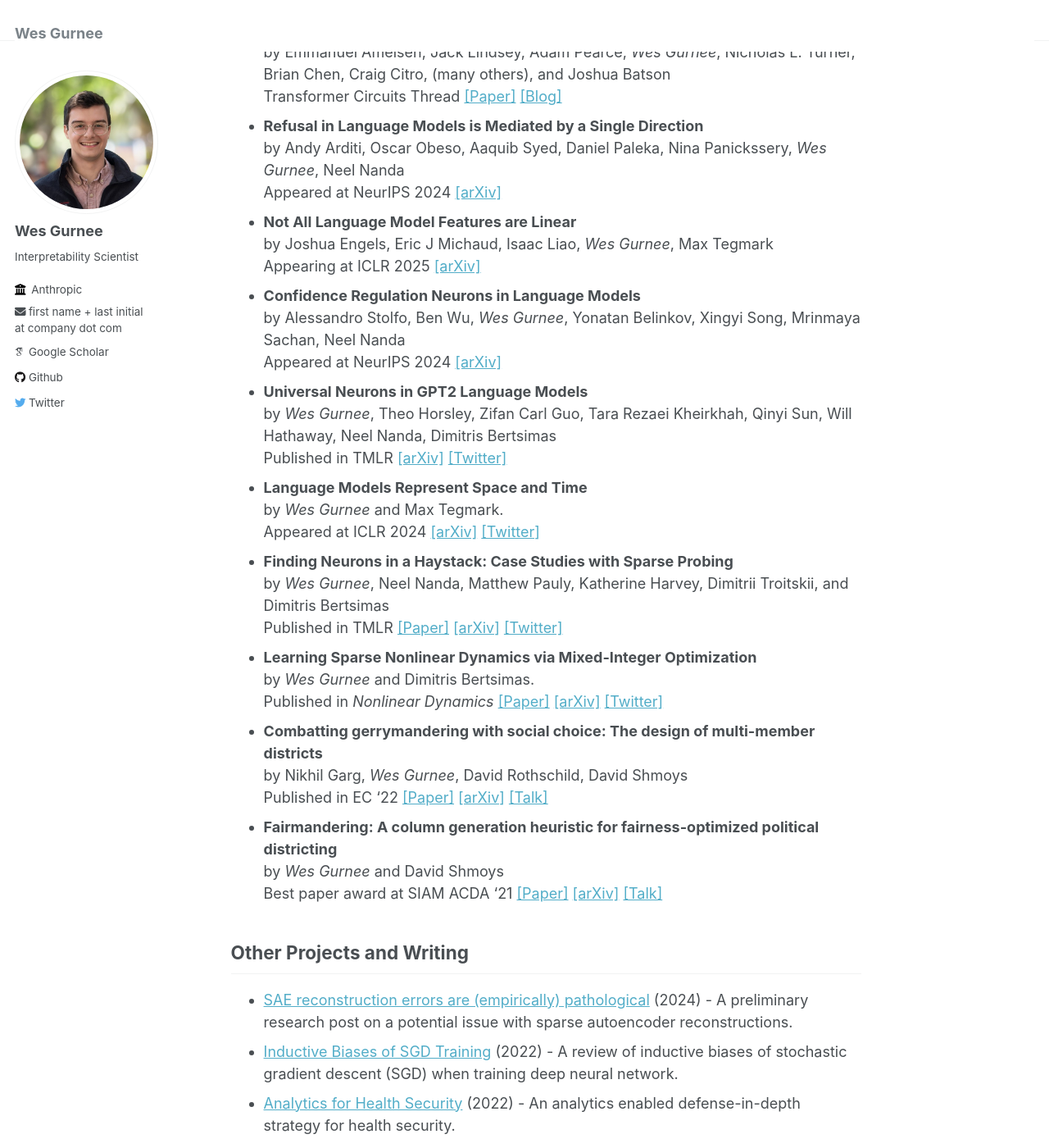
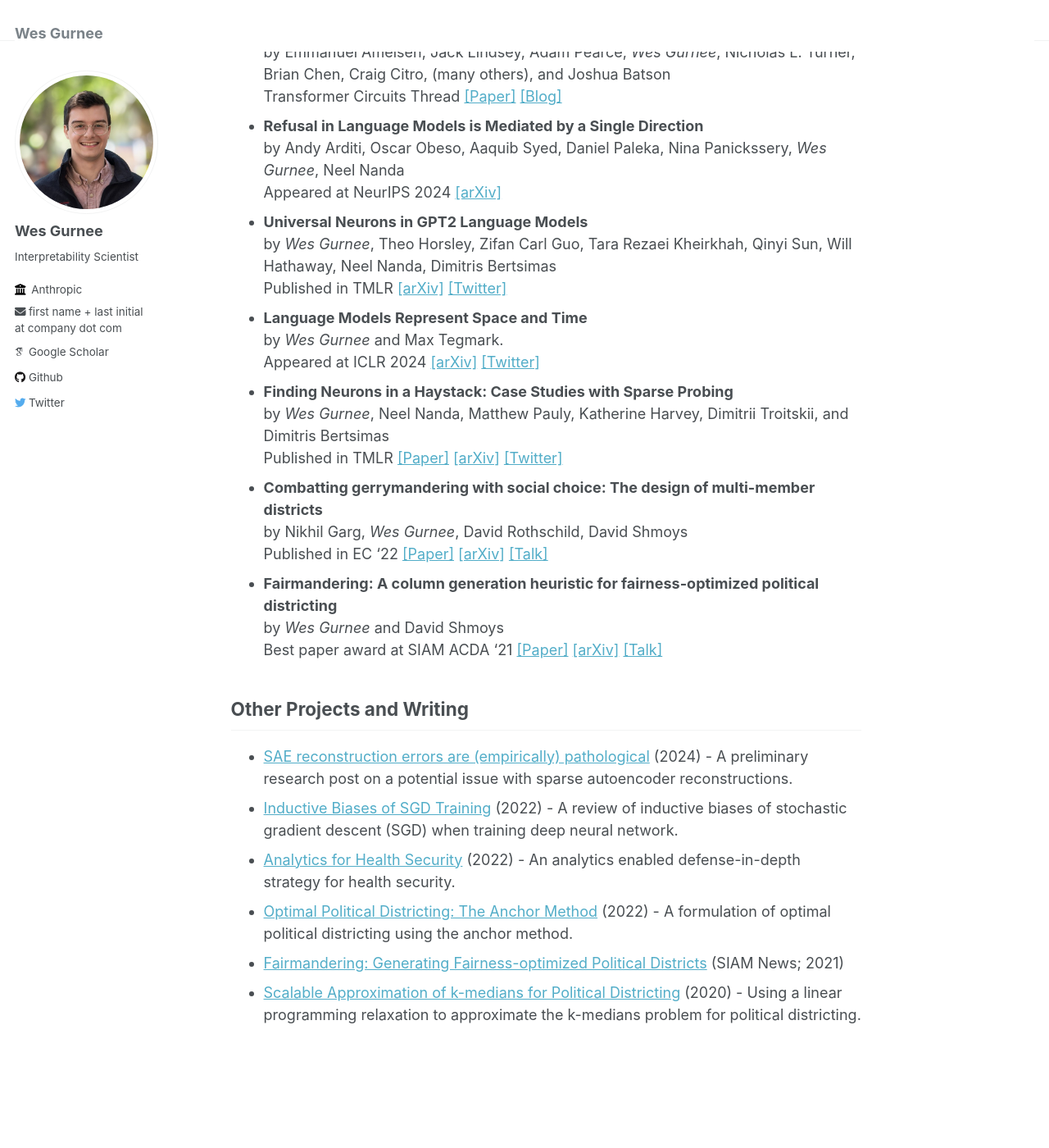
Before and after one commit to wesg52/wesg52.github.io, a Jekyll site: the page built from _pages/about.md, in a window 1280 px wide and 1400 px high, scrolled down 760 px. Shown: the whole window at 82% size. Built offline with Jekyll 4.4.1, drawn with Linux system fonts in a browser that asks for light colours; some web fonts are replaced.

Commit message:
Add Twitter link to workspace paper and trim publication list
Co-Authored-By: Claude Fable 5 <noreply@anthropic.com>
Claude-Session: https://claude.ai/code/session_01VTWEET5hUBwd4PhRHgMSaC

```diff
--- a/_pages/about.md
+++ b/_pages/about.md
@@ -16,17 +16,14 @@ I completed my PhD at MIT where I worked with [Dimitris Bertsimas](https://www.d
 ## Selected Publications
 See [Google Scholar](https://scholar.google.com/citations?hl=en&user=5sxXSfwAAAAJ&view_op=list_works) for a full and up-to-date list.
 
-* **Verbalizable Representations Form a Global Workspace in Language Models** <br>by *Wes Gurnee*, Nicholas Sofroniew, (many others), and Jack Lindsey <br>Transformer Circuits Thread [[Paper]](https://transformer-circuits.pub/2026/workspace/index.html) [[Blog]](https://www.anthropic.com/research/global-workspace) [[Github]](https://github.com/anthropics/jacobian-lens)
+* **Verbalizable Representations Form a Global Workspace in Language Models** <br>by *Wes Gurnee*, Nicholas Sofroniew, (many others), and Jack Lindsey <br>Transformer Circuits Thread [[Paper]](https://transformer-circuits.pub/2026/workspace/index.html) [[Blog]](https://www.anthropic.com/research/global-workspace) [[Github]](https://github.com/anthropics/jacobian-lens) [[Twitter]](https://x.com/AnthropicAI/status/2074185348142280912)
 * **When Models Manipulate Manifolds: The Geometry of a Counting Task** <br>by *Wes Gurnee*, Emmanuel Ameisen, Isaac Kauvar, Julius Tarng, Adam Pearce, Chris Olah, and Joshua Batson <br>Transformer Circuits Thread [[Paper]](https://transformer-circuits.pub/2025/linebreaks/index.html) [[Twitter]](https://x.com/wesg52/status/1980680563582538099)
 * **On the Biology of a Large Language Model** <br>by Jack Lindsey, *Wes Gurnee*, Emmanuel Ameisen, Brian Chen, Adam Pearce, Nicholas L. Turner, Craig Citro, (many others), and Joshua Batson <br>Transformer Circuits Thread [[Paper]](https://transformer-circuits.pub/2025/attribution-graphs/biology.html) [[Blog]](https://www.anthropic.com/research/tracing-thoughts-language-model)
 * **Circuit Tracing: Revealing Computational Graphs in Language Models** <br>by Emmanuel Ameisen, Jack Lindsey, Adam Pearce, *Wes Gurnee*, Nicholas L. Turner, Brian Chen, Craig Citro, (many others), and Joshua Batson <br>Transformer Circuits Thread [[Paper]](https://transformer-circuits.pub/2025/attribution-graphs/methods.html) [[Blog]](https://www.anthropic.com/research/tracing-thoughts-language-model)
 * **Refusal in Language Models is Mediated by a Single Direction** <br>by Andy Arditi, Oscar Obeso, Aaquib Syed, Daniel Paleka, Nina Panickssery, *Wes Gurnee*, Neel Nanda <br>Appeared at NeurIPS 2024 [[arXiv]](https://arxiv.org/pdf/2406.11717)
-* **Not All Language Model Features are Linear** <br>by Joshua Engels, Eric J Michaud, Isaac Liao, *Wes Gurnee*, Max Tegmark <br>Appearing at ICLR 2025 [[arXiv]](https://arxiv.org/abs/2405.14860)
-* **Confidence Regulation Neurons in Language Models** <br>by Alessandro Stolfo, Ben Wu, *Wes Gurnee*, Yonatan Belinkov, Xingyi Song, Mrinmaya Sachan, Neel Nanda <br>Appeared at NeurIPS 2024 [[arXiv]](https://arxiv.org/pdf/2406.16254)
 * **Universal Neurons in GPT2 Language Models** <br>by *Wes Gurnee*, Theo Horsley, Zifan Carl Guo, Tara Rezaei Kheirkhah, Qinyi Sun, Will Hathaway, Neel Nanda, Dimitris Bertsimas <br>Published in TMLR [[arXiv]](https://arxiv.org/abs/2401.12181) [[Twitter]](https://twitter.com/wesg52/status/1749829624933322886)
 * **Language Models Represent Space and Time** <br> by *Wes Gurnee* and Max Tegmark. <br>Appeared at ICLR 2024 [[arXiv]](https://arxiv.org/abs/2310.02207) [[Twitter]](https://twitter.com/wesg52/status/1709551516577902782)
 * **Finding Neurons in a Haystack: Case Studies with Sparse Probing** <br>by *Wes Gurnee*, Neel Nanda, Matthew Pauly, Katherine Harvey, Dimitrii Troitskii, and Dimitris Bertsimas <br>Published in TMLR [[Paper]](https://openreview.net/pdf?id=JYs1R9IMJr) [[arXiv]](https://arxiv.org/abs/2305.01610) [[Twitter]](https://twitter.com/wesg52/status/1653750337373880322)
-* **Learning Sparse Nonlinear Dynamics via Mixed-Integer Optimization** <br>by *Wes Gurnee* and Dimitris Bertsimas. <br>Published in *Nonlinear Dynamics* [[Paper]](https://rdcu.be/dBm3R)  [[arXiv]](https://arxiv.org/abs/2206.00176) [[Twitter]](https://twitter.com/wesg52/status/1536397919254892546)
 * **Combatting gerrymandering with social choice: The design of multi-member districts** <br>by Nikhil Garg, *Wes Gurnee*, David Rothschild, David Shmoys <br>Published in EC '22 [[Paper]](https://dl.acm.org/doi/abs/10.1145/3490486.3538254)  [[arXiv]](https://arxiv.org/abs/2107.07083) [[Talk]](https://www.youtube.com/watch?v=ciD4ZelNgRk)
 * **Fairmandering: A column generation heuristic for fairness-optimized political districting** <br>by *Wes Gurnee* and David Shmoys <br> Best paper award at SIAM ACDA '21 [[Paper]](https://epubs.siam.org/doi/pdf/10.1137/1.9781611976830.9)  [[arXiv]](https://arxiv.org/abs/2103.11469) [[Talk]](https://mediaspace.bucknell.edu/media/Fairmandering+Generating+Fairness+optimized+Political+Districts+-+Wes+Gurnee%2C+MIT%2C+11+11+2021/1_yu6gcqsm/185503823)
 
```
